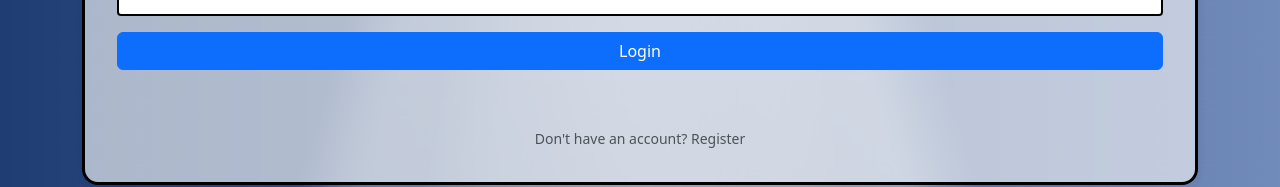
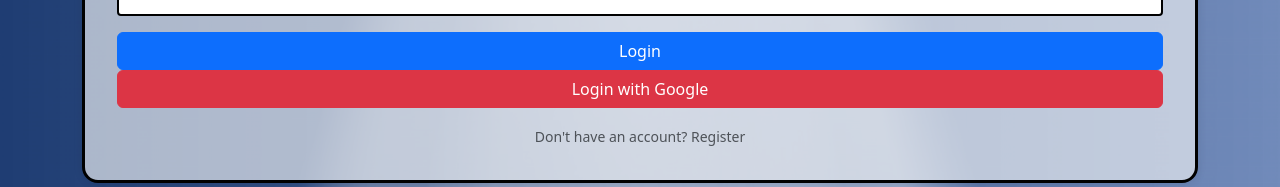
Before and after one commit to JamalM02/SuperIdea-client, a React (Create React App) app: page /login in a window 1280 px wide. Shown: the part 361-548 px from the top of the page. Built offline with nearby package versions, Linux system fonts and the light colour scheme; no server answers; a web font is replaced by a local one.

Commit message:
google oauth V2

```diff
--- a/src/App.js
+++ b/src/App.js
@@ -15,7 +15,6 @@
 import 'bootstrap/dist/js/bootstrap.bundle.min';
 import './components/Style/ToastStyles.css';  // <-- Import custom toast styles
 import { io } from 'socket.io-client';
-import { GoogleOAuthProvider } from '@react-oauth/google';
 
 const API_URL = process.env.NODE_ENV === 'production' ? process.env.REACT_APP_API_URL_PROD : process.env.REACT_APP_API_URL_DEV;
 const SOCKET_URL = API_URL.replace('/api', '');
@@ -94,7 +93,6 @@
   ];
 
   return (
-      <GoogleOAuthProvider clientId={process.env.REACT_APP_GOOGLE_CLIENT_ID}>
       <div className="App">
         <nav className="navbar navbar-expand-lg navbar-dark bg-dark px-3">
           <span className="navbar-brand">ScholarShareNet</span>
@@ -160,7 +158,6 @@
         </div>
         <ToastContainer />
       </div>
-      </GoogleOAuthProvider>
   );
 }
 
--- a/src/components/Login/Login.component.js
+++ b/src/components/Login/Login.component.js
@@ -1,9 +1,8 @@
 import React, { useState } from 'react';
+import './Login.component.css';
+import { loginUser } from '../../services/api.service';
 import { useNavigate } from 'react-router-dom';
-import { GoogleLogin } from '@react-oauth/google';
 import { toast } from 'react-toastify';
-import { loginUser } from '../../services/api.service';
-import './Login.component.css';
 
 function LoginComponent({ setUser }) {
     const [email, setEmail] = useState('');
@@ -45,13 +44,8 @@
         }
     };
 
-    const handleGoogleLoginSuccess = (response) => {
+    const handleGoogleLogin = () => {
         window.location.href = `${process.env.REACT_APP_API_URL_DEV}/users/auth/google`;
-    };
-
-    const handleGoogleLoginFailure = (response) => {
-        console.error('Google Login Failed', response);
-        toast.error('Google login failed');
     };
 
     return (
@@ -84,10 +78,7 @@
                 {passwordError && <div className="text-danger">{passwordError}</div>}
             </div>
             <button className="btn btn-primary login-btn" onClick={handleLogin}>Login</button>
-            <GoogleLogin
-                onSuccess={handleGoogleLoginSuccess}
-                onFailure={handleGoogleLoginFailure}
-            />
+            <button className="btn btn-danger login-btn" onClick={handleGoogleLogin}>Login with Google</button>
             <div className="login-register-link">
                 <small>
                     <a href="/register" className="text-muted">Don't have an account? Register</a>
```
Lines whose indentation alone changed are shown as unchanged.
